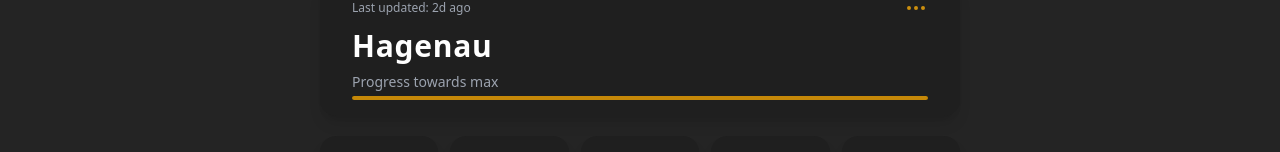
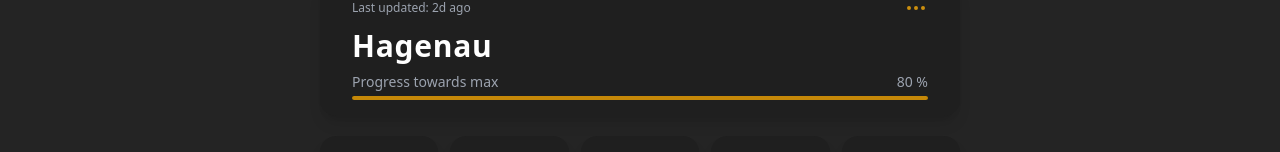
Before and after one commit to MHagenau/osrs-tracker, a Next.js app: page /userpage in a window 1280 px wide. Shown: the part 130-282 px from the top of the page. Built offline with nearby package versions, Linux system fonts and the light colour scheme; what tailwindcss-percentage-width would draw is missing.

Commit message:
Added motion to the player page

```diff
--- a/components/InfoBoxes.tsx
+++ b/components/InfoBoxes.tsx
@@ -1,4 +1,5 @@
 import React from 'react'
+import { motion } from "framer-motion"
 
 type Props = {
     stats: any
@@ -24,7 +25,21 @@ function InfoBoxes({ stats }: Props) {
 
 
     return (
-        <div className='flex items-center justify-center mt-5'>
+        <motion.div
+        initial={{
+            y: -100,
+            opacity: 0,
+        }}
+        transition={{
+            duration: 1.2
+        }}
+        whileInView={{
+            opacity: 1, y: 0
+        }}
+        viewport={{
+            once: true
+        }}
+        className='flex items-center justify-center mt-5'>
             <div className='w-1/2 grid grid-cols-5 gap-3'>
                 <div className="w-full bg-[#1f1f1f] rounded-2xl px-4 shadow-lg text-xs">
                     <div className='grid grid-rows-2 grid-flow-col'>
@@ -77,7 +92,7 @@ function InfoBoxes({ stats }: Props) {
                     </div>
                 </div>
             </div>
-        </div>
+        </motion.div>
     )
 }
 
--- a/components/PlayerHeader.tsx
+++ b/components/PlayerHeader.tsx
@@ -1,11 +1,26 @@
 import React from 'react'
+import { motion } from "framer-motion"
 
 type Props = {}
 
 function PlayerHeader({}: Props) {
     return (
         <div>
-            <section className="w-1/2 mx-auto bg-[#1f1f1f] rounded-2xl px-8 py-4 shadow-lg mt-8">
+            <motion.section
+            initial={{
+                y: -100,
+                opacity: 0,
+            }}
+            transition={{
+                duration: 1.2
+            }}
+            whileInView={{
+                opacity: 1, y: 0
+            }}
+            viewport={{
+                once: true
+            }}
+            className="w-1/2 mx-auto bg-[#1f1f1f] rounded-2xl px-8 py-4 shadow-lg mt-8">
                 <div className="flex items-center justify-between">
                     <span className="text-gray-400 text-xs">Last updated: 2d ago</span>
                     <span className="text-[#F7AB0A]/80">
@@ -23,11 +38,12 @@ function PlayerHeader({}: Props) {
                 </div>
                 <div className="flex items-center justify-between mt-2">
                     <span className="text-gray-400 text-sm">Progress towards max</span>
+                    <span className="text-gray-400 text-sm">80 %</span>
                 </div>
                 <div className="h-1 w-full bg-black mt-1 rounded-full">
                     <div className="h-1 rounded-full w-80%  bg-[#F7AB0A]/80"></div>
                 </div>
-            </section>
+            </motion.section>
         </div>
     )
 }
--- a/pages/userpage.tsx
+++ b/pages/userpage.tsx
@@ -8,6 +8,7 @@ import { useState } from 'react';
 import MinigameTable from '../components/MinigameTable';
 import PlayerHeader from '../components/PlayerHeader';
 import InfoBoxes from '../components/InfoBoxes';
+import { motion } from "framer-motion"
 
 const PlayerPage: NextPage = () => {
 
@@ -36,6 +37,20 @@ const PlayerPage: NextPage = () => {
 
       <InfoBoxes stats={statsJson}/>
 
+      <motion.div
+        initial={{
+            y: 100,
+            opacity: 0,
+        }}
+        transition={{
+            duration: 1.2
+        }}
+        whileInView={{
+            opacity: 1, y: 0
+        }}
+        viewport={{
+            once: true
+        }}>
           <div className='flex pt-5 pb-5 justify-center items-center'>
             <select className='block w-1/5 p-2 pl-2 pr-2 text-s text-gray-400 bg-[#1f1f1f] rounded-lg'
                     value={selects} onChange={e => setSelects(e.target.value)}>
@@ -49,6 +64,7 @@ const PlayerPage: NextPage = () => {
             {playerTable(selects)}
           </section>
 
+      </motion.div>
     </div>
   );
 };
```
Lines whose indentation alone changed are shown as unchanged.
